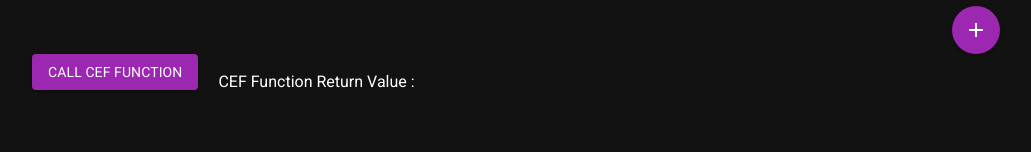
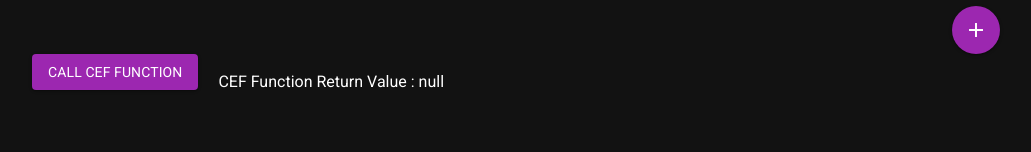
Before and after one commit to kavinda-ravishan/cef_tutorial, a Vue app in the folder VueCef/: page / in a window 1280 px wide. Shown: the part 148-300 px from the top of the page, without its empty margins (124-1155 px from the left). Built offline with nearby package versions, Linux system fonts and the light colour scheme.

Commit message:
Change cef_func_ret_val ref init from null to 'null'
The type annotation for cef_func_ret_val was removed, so the ref is now initialized with the string 'null' instead of the actual null value. The type is now inferred rather than explicitly set.

```diff
--- a/VueCef/src/App.vue
+++ b/VueCef/src/App.vue
@@ -47,7 +47,7 @@ const grandTotal = computed(() =>
     entries.value.reduce((sum, entry) => sum + entry.item.price * entry.quantity, 0)
 )
 
-const cef_func_ret_val = ref<string | null>(null)
+const cef_func_ret_val = ref('null')
 
 function callCefFunc() {
     interface NanoCefAPI {
```
